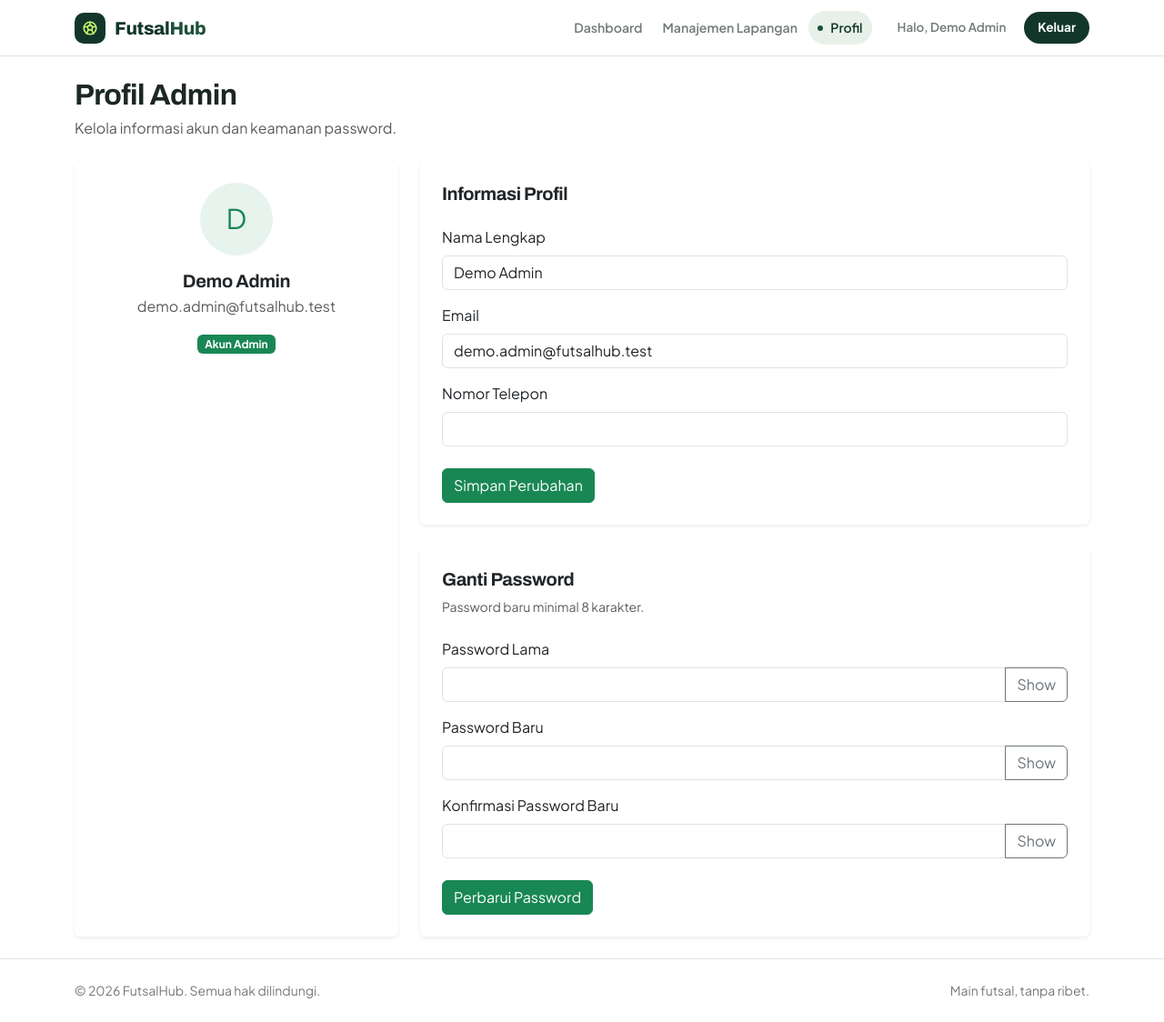
After one commit to charol04louisa-hue/FutsalHub-Laravel, a Laravel app: page /admin/profil in a window 1280 px wide. The commit adds this page. Shown: the whole page at 91% size. Run offline with Laravel 12, Linux system fonts and the light colour scheme; a user stored in the database is signed in; data comes from the database, SQL or seed files in the repository; parts of the project's set-up code (start-up, migrations or seed data) failed here and were passed over.

Commit message:
Add Admin profile management and improve revenue chart

```diff
--- /dev/null
+++ b/app/Http/Controllers/Admin/ProfilController.php
@@ -0,0 +1,68 @@
+<?php
+
+namespace App\Http\Controllers\Admin;
+
+use App\Http\Controllers\Controller;
+use Illuminate\Http\Request;
+use Illuminate\Support\Facades\Hash;
+use Illuminate\Validation\Rule;
+use Illuminate\Validation\ValidationException;
+
+class ProfilController extends Controller
+{
+    public function index()
+    {
+        $user = auth()->user();
+
+        return view('admin.profil', compact('user'));
+    }
+
+    public function update(Request $request)
+    {
+        $user = auth()->user();
+
+        $validated = $request->validate([
+            'nama_lengkap' => ['required', 'string', 'max:120'],
+            'email' => [
+                'required',
+                'email',
+                'max:190',
+                Rule::unique('users', 'email')->ignore($user->id),
+            ],
+            'nomor_telepon' => ['nullable', 'string', 'max:30'],
+        ]);
+
+        $user->nama_lengkap = $validated['nama_lengkap'];
+        $user->email = $validated['email'];
+        $user->nomor_telepon = $validated['nomor_telepon'] ?? null;
+
+        $user->save();
+
+        return redirect()
+            ->route('admin.profil')
+            ->with('success', 'Profil berhasil diperbarui.');
+    }
+
+    public function updatePassword(Request $request)
+    {
+        $validated = $request->validate([
+            'password_lama' => ['required', 'string'],
+            'password_baru' => ['required', 'string', 'min:8', 'confirmed'],
+        ]);
+
+        $user = auth()->user();
+
+        if (!Hash::check($validated['password_lama'], $user->password_hash)) {
+            throw ValidationException::withMessages([
+                'password_lama' => 'Password lama tidak sesuai.',
+            ]);
+        }
+
+        $user->password_hash = $validated['password_baru'];
+        $user->save();
+
+        return redirect()
+            ->route('admin.profil')
+            ->with('success', 'Password berhasil diperbarui.');
+    }
+}
--- a/resources/views/admin/dashboard.blade.php
+++ b/resources/views/admin/dashboard.blade.php
@@ -578,7 +578,13 @@ document.addEventListener('DOMContentLoaded', function () {
                     y: {
                         beginAtZero: true,
 
+                        max: Math.max(
+                            500000,
+                            Math.ceil(Math.max(0, ...data) / 100000) * 100000
+                        ),
+
                         ticks: {
+                            stepSize: 100000,
                             color: '#718096',
 
                             callback: function(value) {
--- /dev/null
+++ b/resources/views/admin/profil.blade.php
@@ -0,0 +1,205 @@
+
+@extends('layouts.app')
+
+@section('title', 'Profil Admin')
+
+@section('content')
+<div class="container py-4">
+    <div class="mb-4">
+        <h2 class="fw-bold mb-1">Profil Admin</h2>
+        <p class="text-muted mb-0">
+            Kelola informasi akun dan keamanan password.
+        </p>
+    </div>
+
+    @if(session('success'))
+        <div class="alert alert-success alert-dismissible fade show" role="alert">
+            {{ session('success') }}
+            <button type="button" class="btn-close" data-bs-dismiss="alert"
+                    aria-label="Close"></button>
+        </div>
+    @endif
+
+    <div class="row g-4">
+        <div class="col-lg-4">
+            <div class="card border-0 shadow-sm h-100">
+                <div class="card-body text-center p-4">
+                    <div class="rounded-circle bg-success bg-opacity-10
+                                text-success d-flex align-items-center
+                                justify-content-center mx-auto mb-3"
+                         style="width: 80px; height: 80px; font-size: 30px;">
+                        {{ strtoupper(substr($user->nama_lengkap, 0, 1)) }}
+                    </div>
+
+                    <h5 class="fw-bold mb-1">
+                        {{ $user->nama_lengkap }}
+                    </h5>
+
+                    <p class="text-muted mb-3">
+                        {{ $user->email }}
+                    </p>
+
+                    <span class="badge bg-success">Akun Admin</span>
+                </div>
+            </div>
+        </div>
+
+        <div class="col-lg-8">
+            <div class="card border-0 shadow-sm">
+                <div class="card-body p-4">
+                    <h5 class="fw-bold mb-4">Informasi Profil</h5>
+
+                    <form action="{{ route('admin.profil.update') }}"
+                          method="POST">
+                        @csrf
+                        @method('PUT')
+
+                        <div class="mb-3">
+                            <label for="nama_lengkap" class="form-label">
+                                Nama Lengkap
+                            </label>
+                            <input type="text"
+                                   class="form-control @error('nama_lengkap') is-invalid @enderror"
+                                   id="nama_lengkap"
+                                   name="nama_lengkap"
+                                   value="{{ old('nama_lengkap', $user->nama_lengkap) }}"
+                                   required>
+                            @error('nama_lengkap')
+                                <div class="invalid-feedback">{{ $message }}</div>
+                            @enderror
+                        </div>
+
+                        <div class="mb-3">
+                            <label for="email" class="form-label">Email</label>
+                            <input type="email"
+                                   class="form-control @error('email') is-invalid @enderror"
+                                   id="email"
+                                   name="email"
+                                   value="{{ old('email', $user->email) }}"
+                                   required>
+                            @error('email')
+                                <div class="invalid-feedback">{{ $message }}</div>
+                            @enderror
+                        </div>
+
+                        <div class="mb-4">
+                            <label for="nomor_telepon" class="form-label">
+                                Nomor Telepon
+                            </label>
+                            <input type="text"
+                                   class="form-control @error('nomor_telepon') is-invalid @enderror"
+                                   id="nomor_telepon"
+                                   name="nomor_telepon"
+                                   value="{{ old('nomor_telepon', $user->nomor_telepon) }}">
+                            @error('nomor_telepon')
+                                <div class="invalid-feedback">{{ $message }}</div>
+                            @enderror
+                        </div>
+
+                        <button type="submit" class="btn btn-success">
+                            Simpan Perubahan
+                        </button>
+                    </form>
+                </div>
+            </div>
+
+            <div class="card border-0 shadow-sm mt-4">
+                <div class="card-body p-4">
+                    <h5 class="fw-bold mb-2">Ganti Password</h5>
+                    <p class="text-muted small mb-4">
+                        Password baru minimal 8 karakter.
+                    </p>
+
+                    <form action="{{ route('admin.profil.password') }}"
+                          method="POST">
+                        @csrf
+                        @method('PUT')
+
+                        <div class="mb-3">
+                            <label for="password_lama" class="form-label">
+                                Password Lama
+                            </label>
+                            <div class="input-group">
+                                <input type="password"
+                                       class="form-control @error('password_lama') is-invalid @enderror"
+                                       id="password_lama"
+                                       name="password_lama"
+                                       required>
+                                <button class="btn btn-outline-secondary"
+                                        type="button"
+                                        data-toggle-password="password_lama">
+                                    Show
+                                </button>
+                            </div>
+                            @error('password_lama')
+                                <div class="text-danger small mt-1">{{ $message }}</div>
+                            @enderror
+                        </div>
+
+                        <div class="mb-3">
+                            <label for="password_baru" class="form-label">
+                                Password Baru
+                            </label>
+                            <div class="input-group">
+                                <input type="password"
+                                       class="form-control @error('password_baru') is-invalid @enderror"
+                                       id="password_baru"
+                                       name="password_baru"
+                                       required>
+                                <button class="btn btn-outline-secondary"
+                                        type="button"
+                                        data-toggle-password="password_baru">
+                                    Show
+                                </button>
+                            </div>
+                            @error('password_baru')
+                                <div class="text-danger small mt-1">{{ $message }}</div>
+                            @enderror
+                        </div>
+
+                        <div class="mb-4">
+                            <label for="password_baru_confirmation"
+                                   class="form-label">
+                                Konfirmasi Password Baru
+                            </label>
+                            <div class="input-group">
+                                <input type="password"
+                                       class="form-control"
+                                       id="password_baru_confirmation"
+                                       name="password_baru_confirmation"
+                                       required>
+                                <button class="btn btn-outline-secondary"
+                                        type="button"
+                                        data-toggle-password="password_baru_confirmation">
+                                    Show
+                                </button>
+                            </div>
+                        </div>
+
+                        <button type="submit" class="btn btn-success">
+                            Perbarui Password
+                        </button>
+                    </form>
+                </div>
+            </div>
+        </div>
+    </div>
+</div>
+
+<script>
+    document.querySelectorAll('[data-toggle-password]').forEach(button => {
+        button.addEventListener('click', function () {
+            const inputId = this.getAttribute('data-toggle-password');
+            const input = document.getElementById(inputId);
+
+            if (input.type === 'password') {
+                input.type = 'text';
+                this.textContent = 'Hide';
+            } else {
+                input.type = 'password';
+                this.textContent = 'Show';
+            }
+        });
+    });
+</script>
+@endsection
--- a/resources/views/layouts/app.blade.php
+++ b/resources/views/layouts/app.blade.php
@@ -70,6 +70,7 @@
                 <ul class="navbar-nav ms-auto align-items-lg-center">
 
                     {{-- MENU ADMIN --}}
+                    {{-- MENU ADMIN --}}
                     @if($role === 'admin')
 
                         <li class="nav-item">
@@ -86,8 +87,14 @@
                             </a>
                         </li>
 
+                        <li class="nav-item">
+                            <a class="nav-link {{ request()->routeIs('admin.profil*') ? 'active' : '' }}"
+                               href="{{ route('admin.profil') }}">
+                                Profil
+                            </a>
+                        </li>
+
                     @endif
-
                     {{-- MENU PENYEWA --}}
                     @if($role === 'penyewa')
 
--- a/routes/web.php
+++ b/routes/web.php
@@ -29,6 +29,7 @@ use App\Http\Controllers\Penyewa\NotifikasiController;
 use App\Http\Controllers\Penyewa\UlasanLapanganController;
 use App\Http\Controllers\Auth\PasswordResetLinkController;
 use App\Http\Controllers\Auth\NewPasswordController;
+use App\Http\Controllers\Admin\ProfilController as AdminProfilController;
 /*
 |--------------------------------------------------------------------------
 | Halaman Utama
@@ -112,6 +113,15 @@ Route::middleware(['auth', 'role:admin'])
 
         Route::delete('/lapangan/{id}', [AdminLapanganController::class, 'destroy'])
             ->name('lapangan.destroy');
+        // Profil Admin
+        Route::get('/profil', [AdminProfilController::class, 'index'])
+            ->name('profil');
+
+        Route::put('/profil', [AdminProfilController::class, 'update'])
+            ->name('profil.update');
+
+        Route::put('/profil/password', [AdminProfilController::class, 'updatePassword'])
+            ->name('profil.password');
     });
 /*
 |--------------------------------------------------------------------------
@@ -142,7 +152,7 @@ Route::middleware(['auth', 'role:kasir'])
 
         Route::post('/tunai/{pesanan}/konfirmasi', [VerifikasiPembayaranController::class, 'konfirmasiTunai'])
             ->name('tunai.konfirmasi');
-                // Profil Kasir
+        // Profil Kasir
         Route::get('/profil', [KasirProfilController::class, 'index'])
             ->name('profil');
 
```
